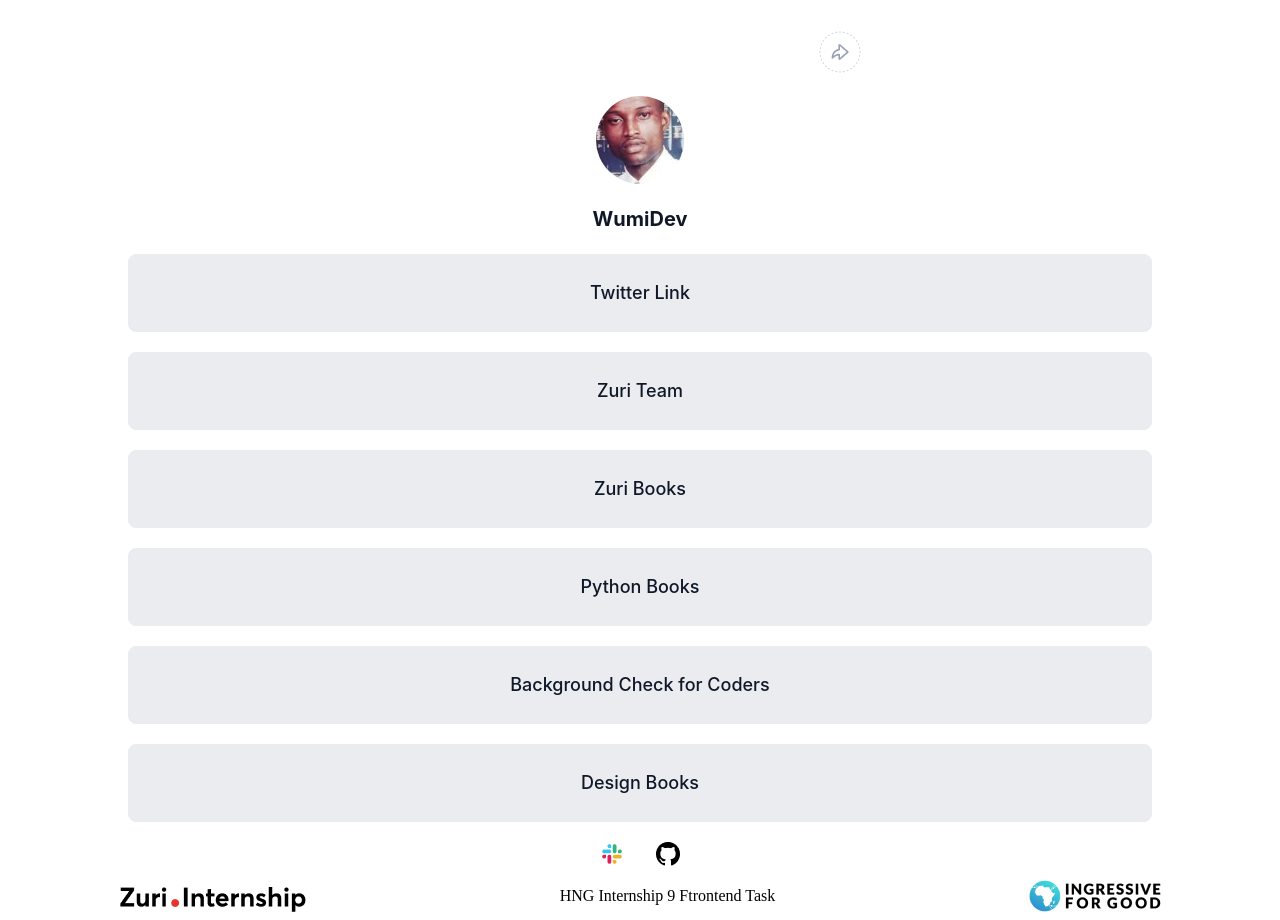
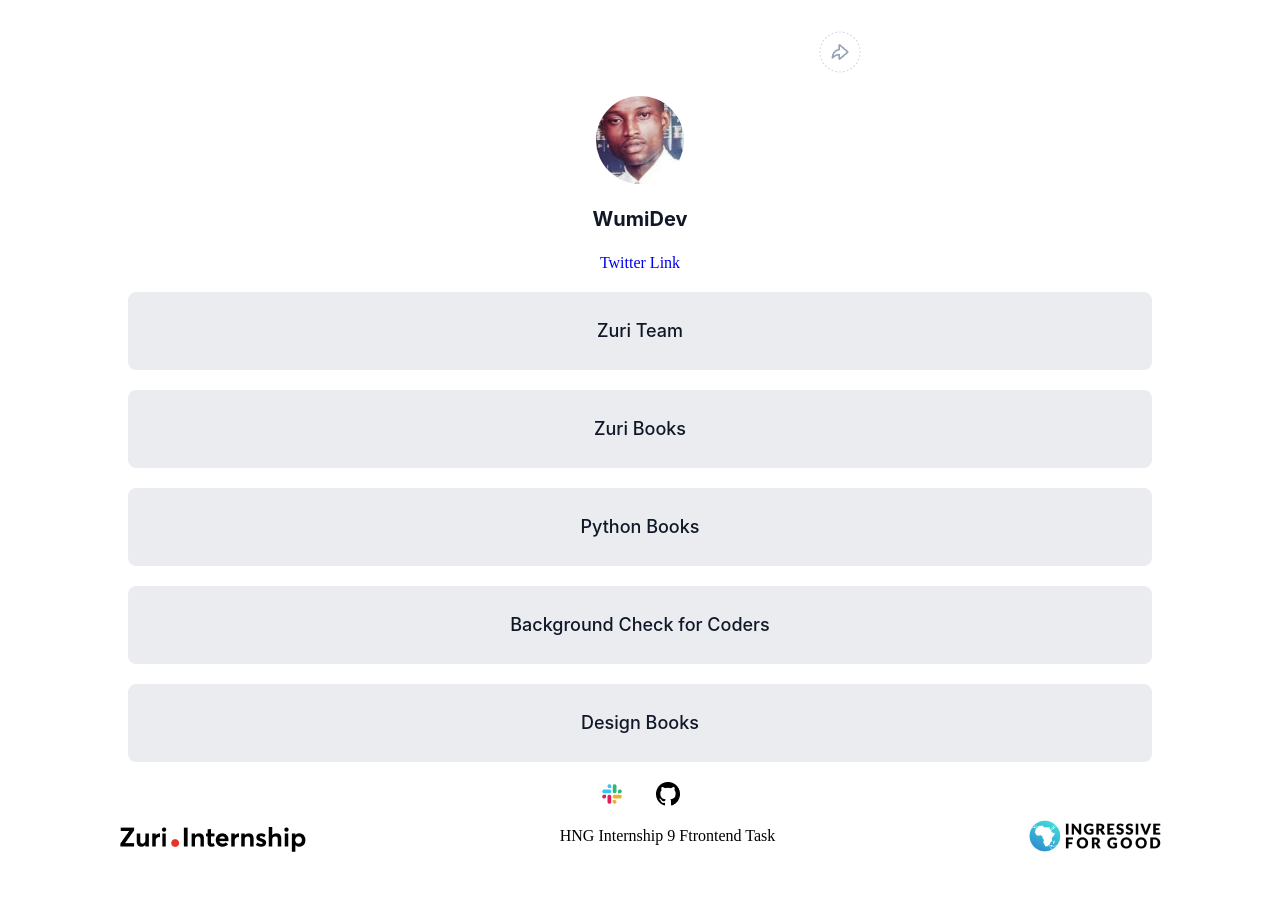
Before and after one commit to WumiDev/profile-page, a React (Create React App) app: page / in a window 1280 px wide. After the commit the page ends 860 px from the top, so only its background shows below. Built offline with nearby package versions, Linux system fonts and the light colour scheme.

Commit message:
Update Main.js

```diff
--- a/src/components/Main.js
+++ b/src/components/Main.js
@@ -15,7 +15,7 @@
         </header>
 
         <main className="main-container">
-            <a href="https://twitter.com/WumiDev" id="btn_twitter">Twitter Link</a>
+            <a href="https://twitter.com/WumiDev" id="btn__twitter">Twitter Link</a>
             <a href="https://training.zuri.team/" id="btn__zuri">Zuri Team</a>
             <a href="https://books.zuri.team" id="books">Zuri Books</a>
             <a href="https://books.zuri.team/python-for-beginners?ref_id=wumidev" id="book__python">Python Books</a>
```
